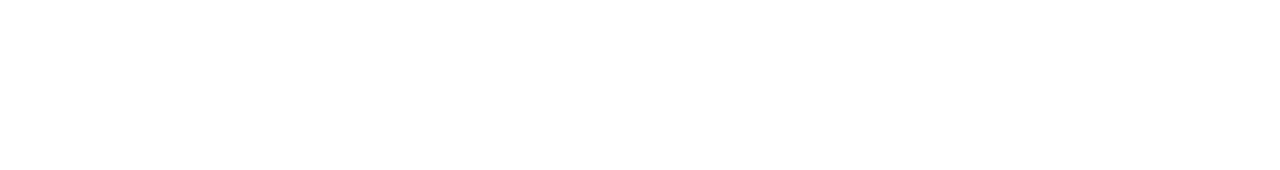
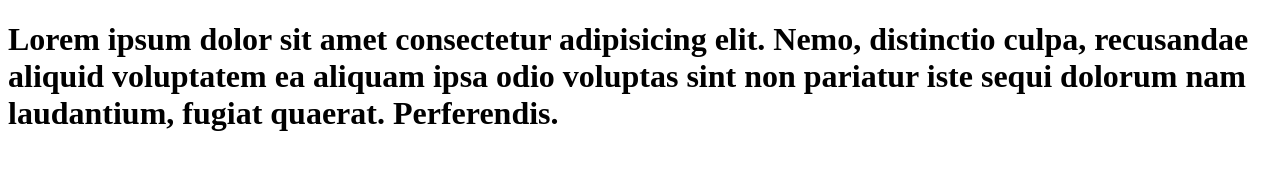
Before and after one commit to EddisonHaro/my-first-repository-2022, a plain HTML site: page nosotros.html in a window 1280 px wide. Drawn offline with Linux system fonts and the light colour scheme.

Commit message:
MI SEGUNDO COMMIT

```diff
--- a/nosotros.html
+++ b/nosotros.html
@@ -7,6 +7,11 @@
     <title>Document</title>
 </head>
 <body>
+    <h1>Lorem ipsum dolor sit amet consectetur adipisicing elit. Nemo, distinctio culpa, recusandae
+         aliquid voluptatem ea aliquam ipsa odio voluptas sint non pariatur iste sequi dolorum nam laudantium,
+         fugiat quaerat. Perferendis.
+
+    </h1>
 
 </body>
 </html>
```
